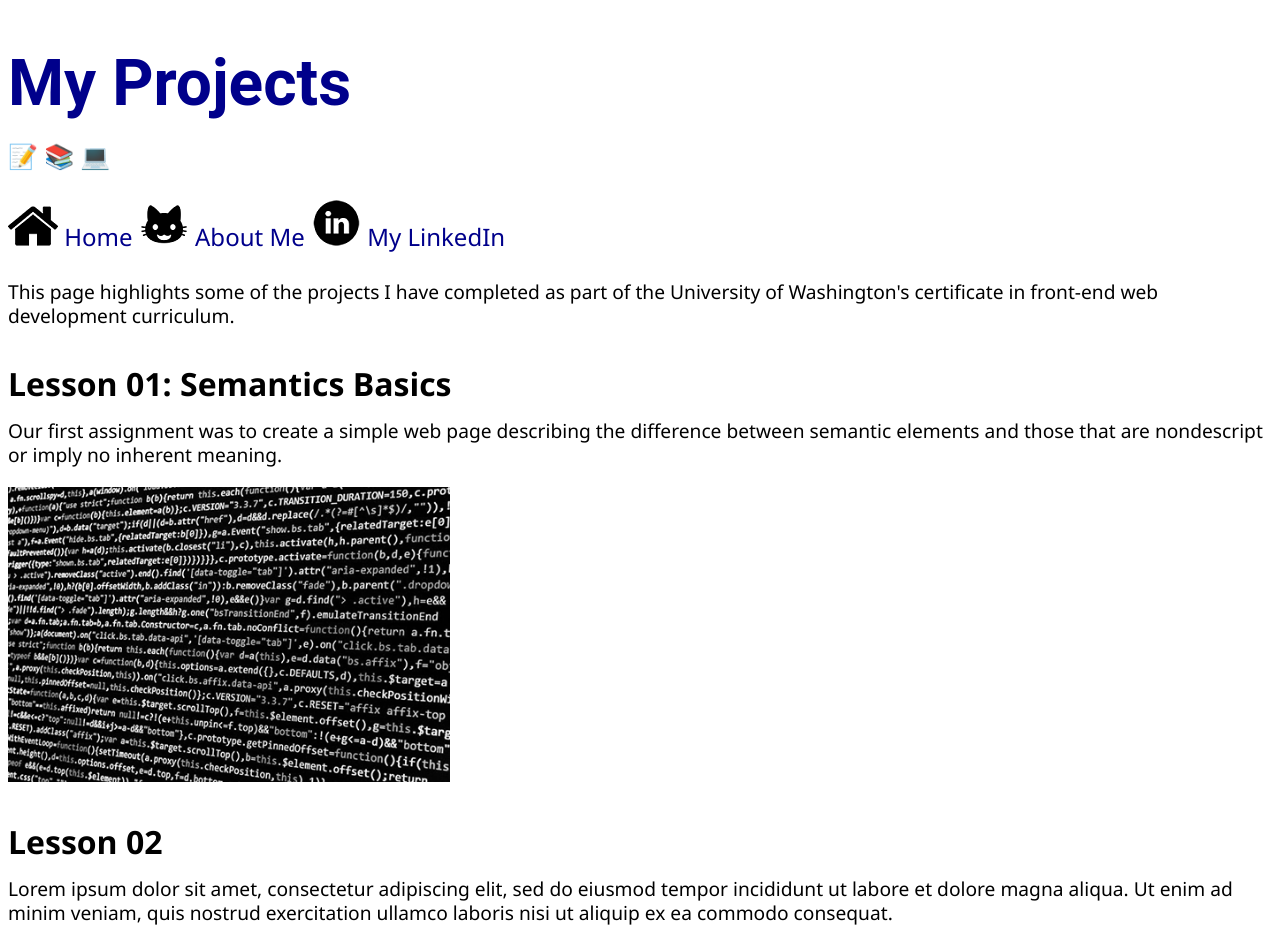
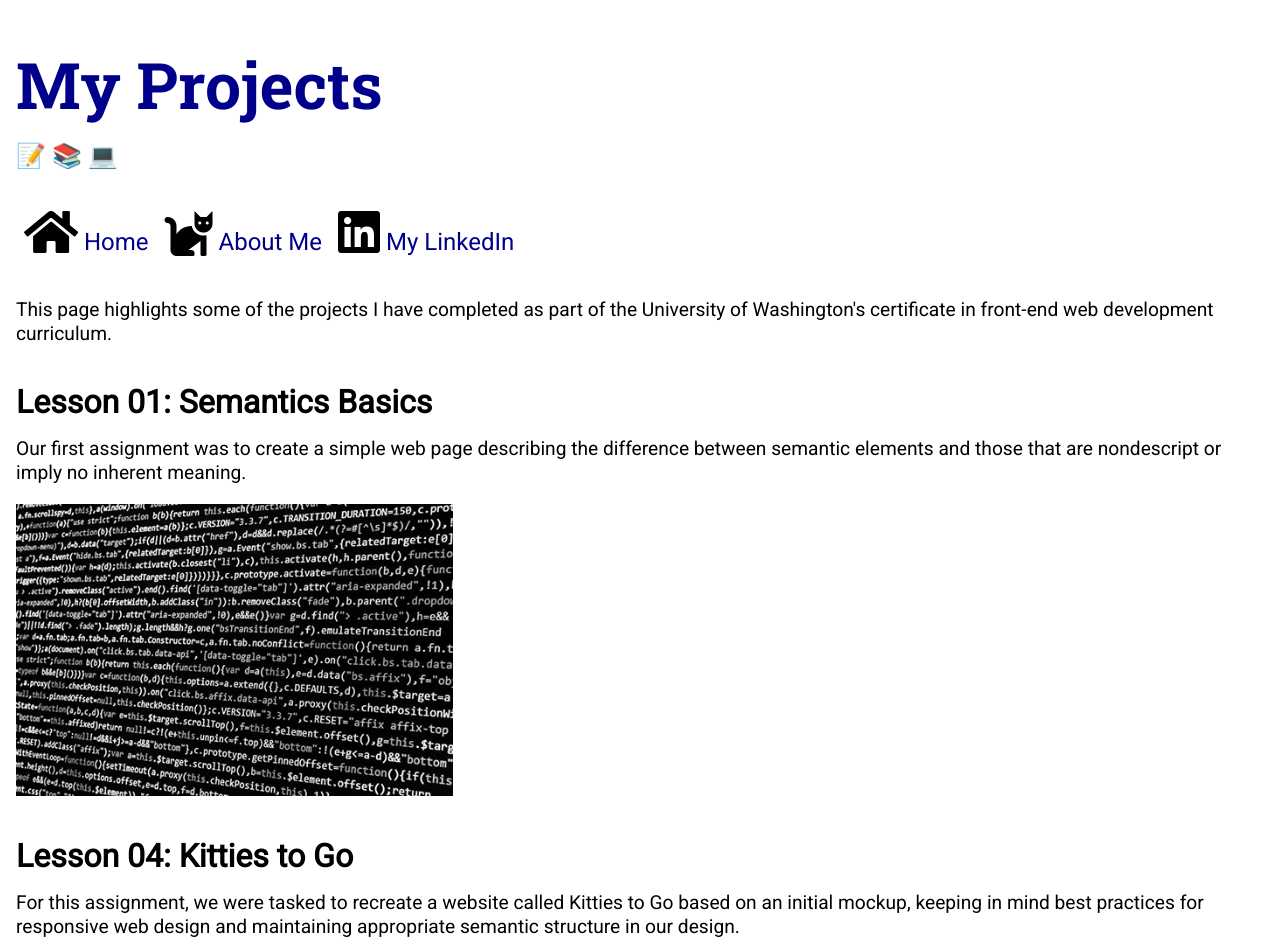
Before and after one commit to cat-west/portfolio, a plain HTML site: page projects.html in a window 1280 px wide. Shown: the top 943 px of the page. Drawn offline with Linux system fonts and the light colour scheme.

```diff
--- a/projects.html
+++ b/projects.html
@@ -3,6 +3,8 @@
   <head>
     <meta charset="utf-8">
     <title>My Projects</title>
+    <link rel="stylesheet" href="https://use.fontawesome.com/releases/v5.7.1/css/all.css" integrity="sha384-fnmOCqbTlWIlj8LyTjo7mOUStjsKC4pOpQbqyi7RrhN7udi9RwhKkMHpvLbHG9Sr" crossorigin="anonymous">
+    <link href="https://fonts.googleapis.com/css?family=Roboto%7CRoboto+Slab:700" rel="stylesheet">
     <link rel="stylesheet" type="text/css" href="styles/styles.css">
   </head>
   <body>
@@ -11,22 +13,30 @@
         <p class="icons">📝 📚 💻</p>
       </header>
       <nav>
-        <img src="images/house-50px.png" alt="House logo">
-        <a href="index.html">Home</a>
-        <img src="images/cat-50px.png" alt="Cat logo">
-        <a href="about-me.html">About Me</a>
-        <img src="images/linkedin-circle-50px.png" alt="LinkedIn logo">
-        <a href="#">My LinkedIn</a>
+          <ul class="main-nav">
+              <li>
+                    <i class="fas fa-home fa-2x"></i>
+                    <a href="index.html">Home</a>
+              </li>
+              <li>
+                    <i class="fas fa-cat fa-2x"></i>
+                    <a href="about-me.html">About Me</a>
+              </li>
+              <li>
+                    <i class="fab fa-linkedin fa-2x"></i>
+                    <a href="#">My LinkedIn</a>
+              </li>
+          </ul>
       </nav>
       <article>
         <p>This page highlights some of the projects I have completed as part of the University of Washington's certificate in front-end web development curriculum.</p>
-        <h2><a href="https://github.com/cat-west/semantics-basics">Lesson 01: Semantics Basics</a></h2>
+        <h2><a href="https://github.com/cat-west/semantics-basics" target="_blank">Lesson 01: Semantics Basics</a></h2>
         <p>Our first assignment was to create a simple web page describing the difference between semantic elements and those that are nondescript or imply no inherent meaning.</p>
         <img src="images/lesson01.png" alt="Computer screen with code">
-        <h2><a href="#">Lesson 02</a></h2>
-        <p>Lorem ipsum dolor sit amet, consectetur adipiscing elit, sed do eiusmod tempor incididunt ut labore et dolore magna aliqua. Ut enim ad minim veniam, quis nostrud exercitation ullamco laboris nisi ut aliquip ex ea commodo consequat.</p>
+        <h2><a href="https://github.com/cat-west/kitties-to-go" target="_blank">Lesson 04: Kitties to Go</a></h2>
+        <p>For this assignment, we were tasked to recreate a website called Kitties to Go based on an initial mockup, keeping in mind best practices for responsive web design and maintaining appropriate semantic structure in our design.</p>
         <img src="images/lesson02.png" alt="Desk with robot and computer">
-        <h2><a href="#">Lesson 03</a></h2>
+        <h2><a href="#" target="_blank">Lesson 03</a></h2>
         <p>Duis aute irure dolor in reprehenderit in voluptate velit esse cillum dolore eu fugiat nulla pariatur. Excepteur sint occaecat cupidatat non proident, sunt in culpa qui officia deserunt mollit anim id est laborum.</p>
         <img src="images/lesson03.png" alt="Overhead view of computer and textbooks">
       </article>
--- a/styles/styles.css
+++ b/styles/styles.css
@@ -1,5 +1,13 @@
+* {
+  box-sizing: border-box;
+}
+
+body {
+  margin: 1rem;
+}
+
 h1 {
-  font-family: 'segoi ui',roboto,helvetica,arial,sans-serif;
+  font-family: 'Roboto Slab', serif;
   font-size: 4rem;
   margin-top: 3rem;
   margin-bottom: 0;
@@ -17,7 +25,7 @@
 }
 
 h2 {
-  font-family: 'segoe ui',roboto,helvetica,arial,sans-serif;
+  font-family: 'Roboto', sans-serif;
   font-size: 2rem;
   line-height: 2rem;
   margin-top: 2.5rem;
@@ -35,16 +43,28 @@
 }
 
 p {
-  font-family: 'segoe ui',roboto,helvetica,arial,sans-serif;
+  font-family: 'Roboto', sans-serif;
   line-height: 1.5rem;
   font-size: 1.2rem;
 }
 
 nav {
-  font-family: 'segoe ui',roboto,helvetica,arial,sans-serif;
+  font-family: 'Roboto', sans-serif;
   margin-top: 2rem;
   font-size: 1.5rem;
   line-height: 3rem;
+}
+
+.main-nav {
+  display: flex;
+  padding-left: 0;
+  list-style: none;
+  justify-content: flex-start;
+  flex-flow: row wrap;
+}
+
+.main-nav li {
+  margin: 0.5rem;
 }
 
 nav a:link {
@@ -62,7 +82,7 @@
 }
 
 footer p {
-  font-family:'segoe ui',roboto,helvetica,arial,sans-serif;
+  font-family: 'Roboto', sans-serif;
   line-height:3rem;
 }
 
```
Also changed, not shown: about-me.html (+16 -6 lines), index.html (+17 -7 lines), images/lesson02.png.
